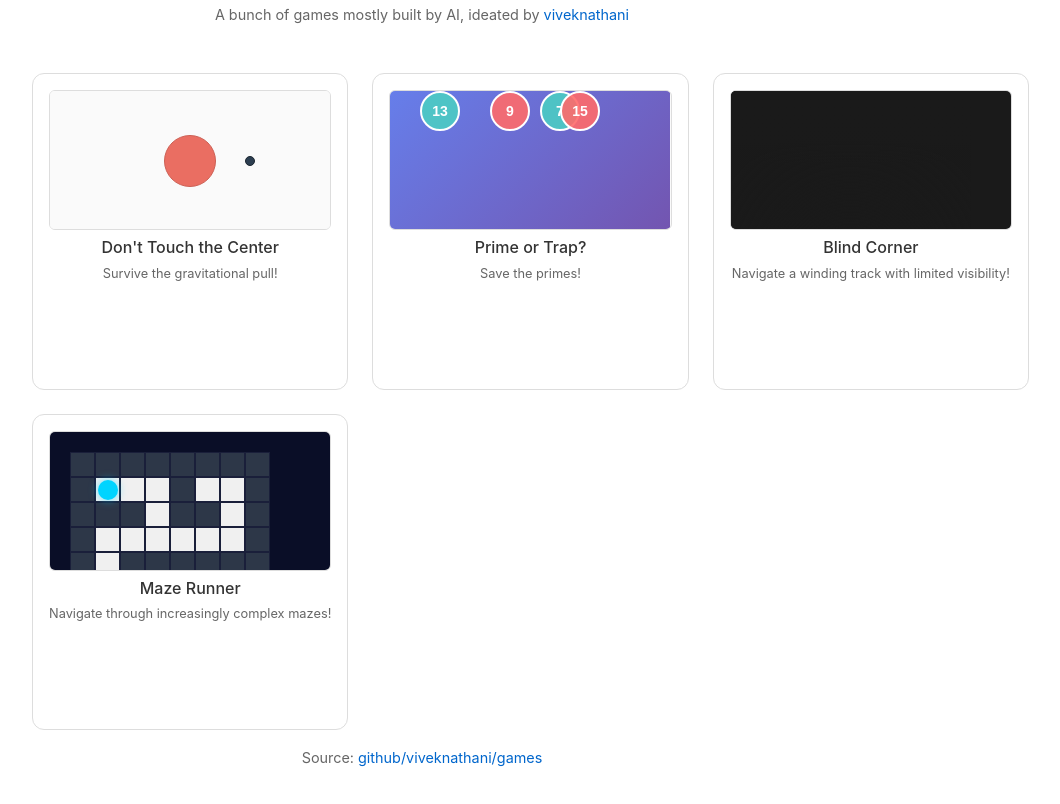
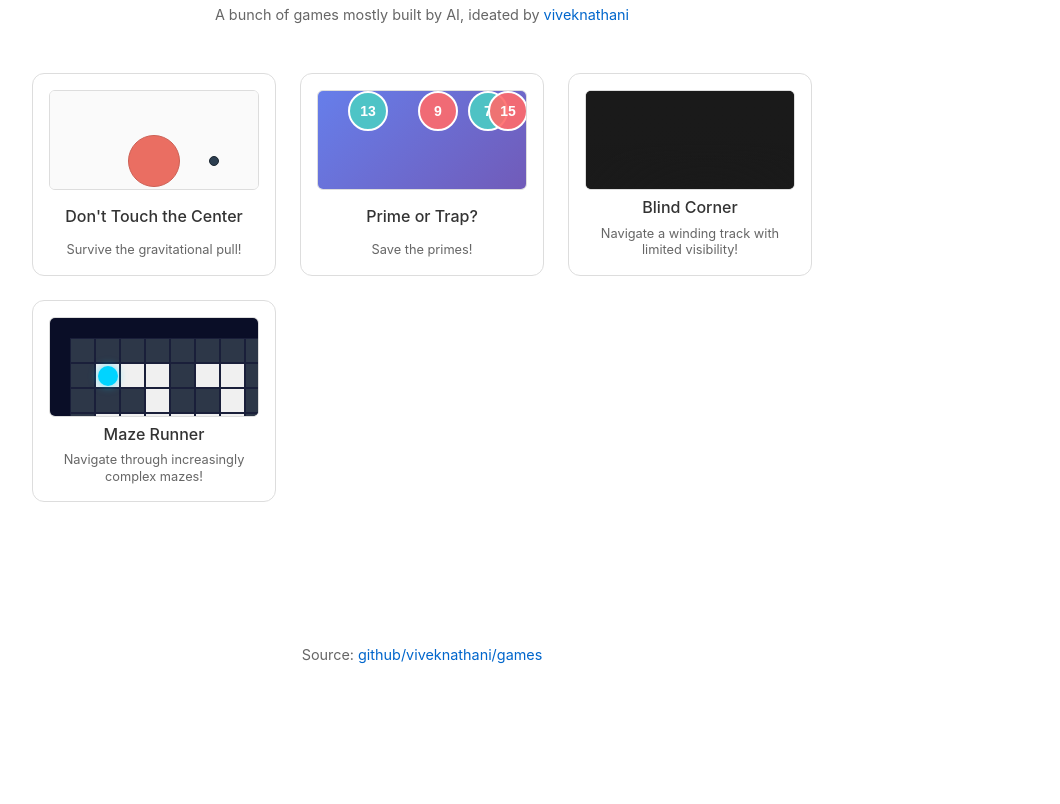
Before and after one commit to viveknathani/games, a plain HTML site: page src/index.html in a window 1280 px wide. Shown: the part 86-890 px from the top of the page, without its empty margins (218-1278 px from the left). After the commit the page ends 800 px from the top, so only its background shows below. Drawn offline with Linux system fonts and the light colour scheme.

Commit message:
fix: homepage styling

```diff
--- a/src/style.css
+++ b/src/style.css
@@ -76,9 +76,9 @@ body {
   cursor: pointer;
   display: flex;
   flex-direction: column;
-  justify-content: flex-start;
+  justify-content: space-between;
   align-items: center;
-  aspect-ratio: 1;
+  min-height: 200px;
   gap: 0.5rem;
 }
 
@@ -103,9 +103,6 @@ body {
   color: var(--text-color);
   font-weight: 500;
   line-height: 1.2;
-  white-space: nowrap;
-  overflow: hidden;
-  text-overflow: ellipsis;
   width: 100%;
 }
 
@@ -114,9 +111,6 @@ body {
   font-size: 0.8rem;
   line-height: 1.3;
   margin: 0;
-  white-space: nowrap;
-  overflow: hidden;
-  text-overflow: ellipsis;
   width: 100%;
 }
 
@@ -132,7 +126,7 @@ body {
   background-color: #fafafa;
   display: block;
   width: 100%;
-  height: 140px;
+  height: 100px;
   pointer-events: none;
 }
 
```
